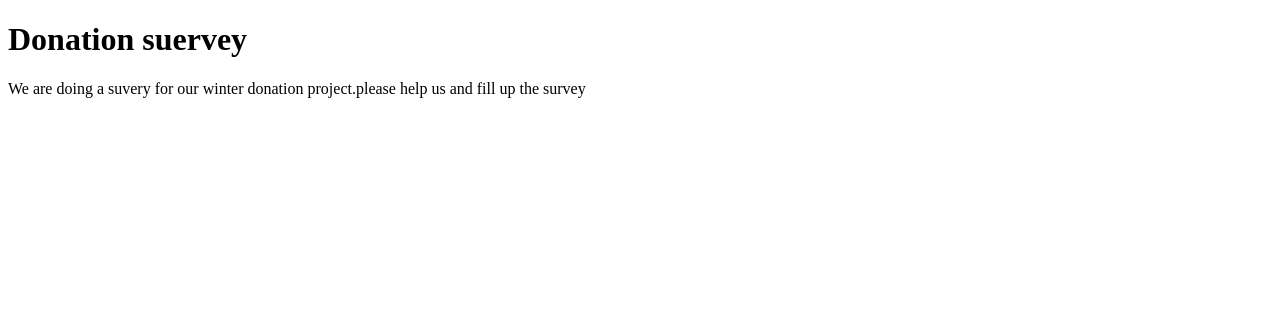
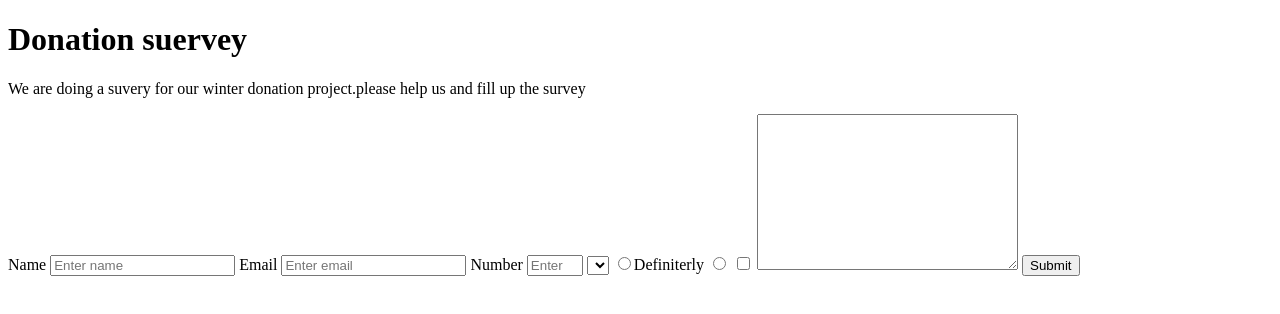
Before and after one commit to shahidnsu/microverse_project_2, a plain HTML site: page index.html in a window 1280 px wide. Drawn offline with Linux system fonts and the light colour scheme.

Commit message:
adding html survey form

```diff
--- a/index.html
+++ b/index.html
@@ -12,7 +12,25 @@
       Donation suervey
     </h1>
     <p id="description"> We are doing a suvery for our winter donation project.please help us and fill up the survey  </p>
+     <form action="" id="survey-form">
+       <label for="text" id="name-label">Name</label>
+       <input type="text" name="text" id="name" placeholder="Enter name" required>
+       <label for="email" id="email-label">Email</label>
+       <input type="email" name="email" id="email" placeholder="Enter email" required>
+       <label for="number" id="number-label">Number</label>
+       <input type="number" name="number" id="number" min="1" max="20" placeholder="Enter number">
+       <select name="select" id="dropdown">
+         <option value="Student" name="option"></option>
+         <option value="Full Job" name="options"></option>
+       </select>
+       <input type="radio" name="selct-radio" value="Definitely">Definiterly
+       <input type="radio" name="radio" id="Maybe">
+        <input type="checkbox" name="checkbox" value>
+       <textarea name="textarea" cols="30" rows="10"></textarea>
+       <button id="submit">Submit</button>
 
+
+     </form>
     <!--
 
     Hello Camper!
```
